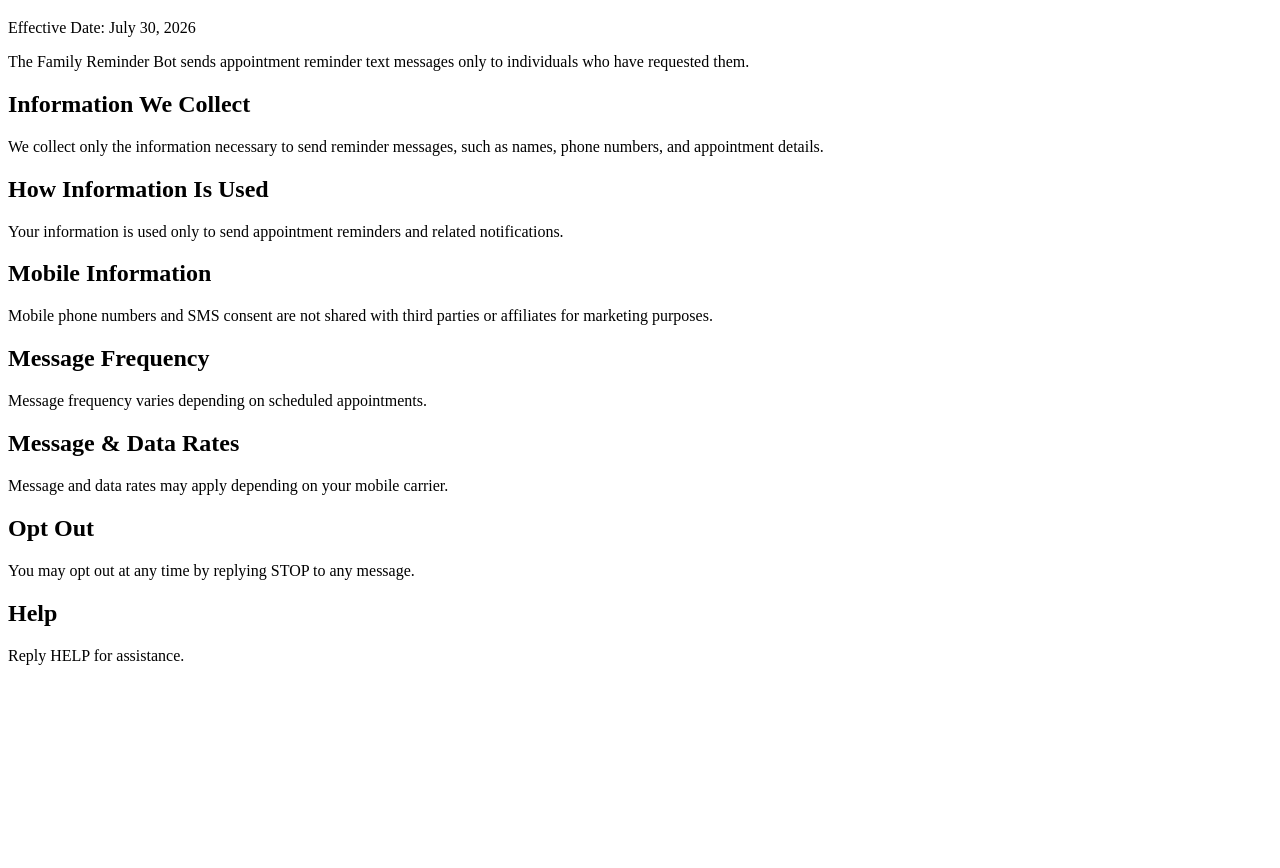
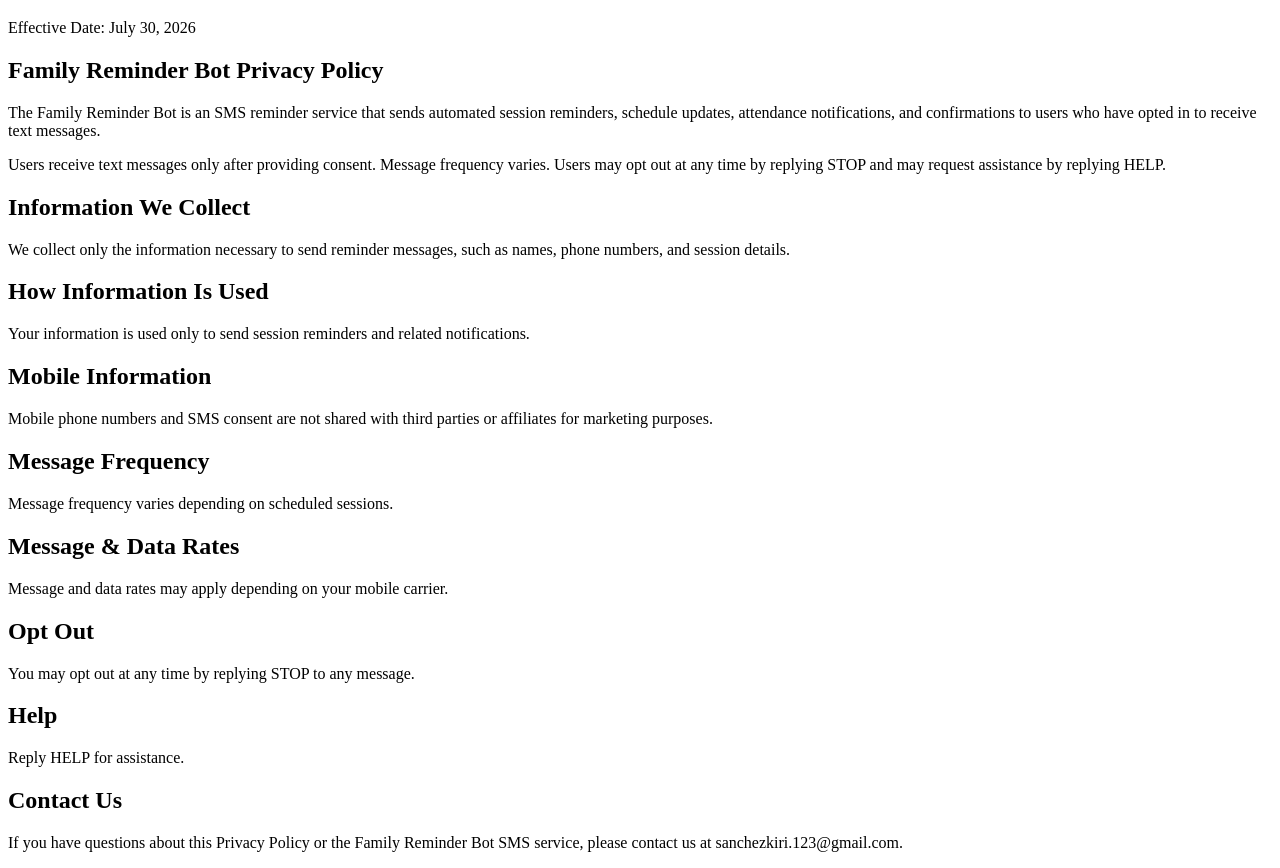
Before and after one commit to bbbonkers/family-reminder, a plain HTML site: page privacy.html in a window 1280 px wide. Shown: the part 61-929 px from the top of the page. Before the commit the page ends 800 px from the top, so only its background shows below. Drawn offline with Linux system fonts and the light colour scheme.

Commit message:
Update privacy.html

```diff
--- a/privacy.html
+++ b/privacy.html
@@ -11,19 +11,21 @@
 
 <p>Effective Date: July 30, 2026</p>
 
-<p>The Family Reminder Bot sends appointment reminder text messages only to individuals who have requested them.</p>
+<h2>Family Reminder Bot Privacy Policy</h2>
+<p>The Family Reminder Bot is an SMS reminder service that sends automated session reminders, schedule updates, attendance notifications, and confirmations to users who have opted in to receive text messages.</p>
+<p>Users receive text messages only after providing consent. Message frequency varies. Users may opt out at any time by replying STOP and may request assistance by replying HELP.</p>
 
 <h2>Information We Collect</h2>
-<p>We collect only the information necessary to send reminder messages, such as names, phone numbers, and appointment details.</p>
+<p>We collect only the information necessary to send reminder messages, such as names, phone numbers, and session details.</p>
 
 <h2>How Information Is Used</h2>
-<p>Your information is used only to send appointment reminders and related notifications.</p>
+<p>Your information is used only to send session reminders and related notifications.</p>
 
 <h2>Mobile Information</h2>
 <p>Mobile phone numbers and SMS consent are not shared with third parties or affiliates for marketing purposes.</p>
 
 <h2>Message Frequency</h2>
-<p>Message frequency varies depending on scheduled appointments.</p>
+<p>Message frequency varies depending on scheduled sessions.</p>
 
 <h2>Message & Data Rates</h2>
 <p>Message and data rates may apply depending on your mobile carrier.</p>
@@ -33,6 +35,8 @@
 
 <h2>Help</h2>
 <p>Reply HELP for assistance.</p>
+<h2>Contact Us</h2>
+<p>If you have questions about this Privacy Policy or the Family Reminder Bot SMS service, please contact us at sanchezkiri.123@gmail.com.</p>
 
 </body>
 </html>
```
